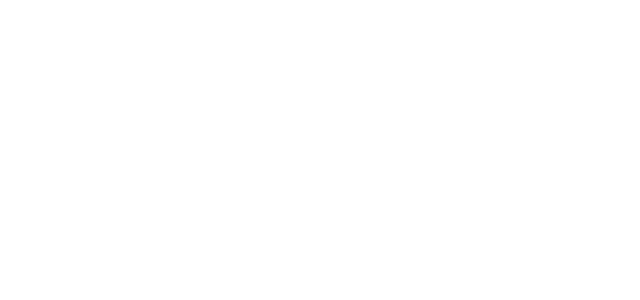
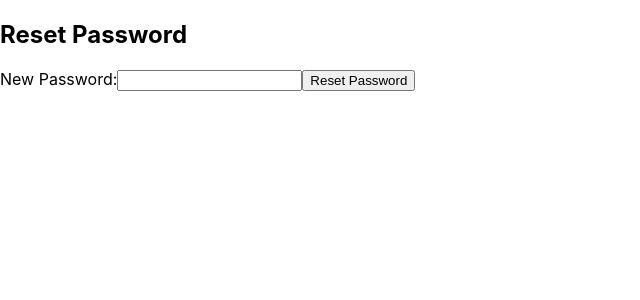
Before and after one commit to AhmadKanounji/DriveUp, a React (Create React App) app in the folder frontend/: page /auth/reset-password/1 in a window 1280 px wide. Before the commit this address had no page. Shown: the top 300 px of the page, without its empty margins (0-640 px from the left). Built offline with nearby package versions, Linux system fonts and the light colour scheme.

Commit message:
Forgot Password
Implemented the forgot password functionality in the frontend which leads to sending an email to the user with the link that sends him to the resetPassword page, where he is then prompted to enter a new password

```diff
--- a/frontend/package.json
+++ b/frontend/package.json
@@ -14,7 +14,7 @@
     "web-vitals": "^2.1.4"
   },
   "scripts": {
-    "start": "react-scripts start",
+    "start": "NODE_OPTIONS=--openssl-legacy-provider react-scripts start",
     "build": "react-scripts build",
     "test": "react-scripts test",
     "eject": "react-scripts eject"
--- a/frontend/src/App.js
+++ b/frontend/src/App.js
@@ -3,6 +3,9 @@ import { BrowserRouter as Router, Routes, Route, Navigate } from 'react-router-d
 import SignUp from './signUp';
 import SignIn from './signIn';
 import FileUpload from './FileUpload';
+import Landing from './Landing';
+import ForgotPassword from './forgotPassword';
+import ResetPassword from './resetPassword';
 
 function App() {
   const [isAuthenticated, setIsAuthenticated] = useState(false);
@@ -31,10 +34,15 @@ function App() {
           <button onClick={handleLogout}>Logout</button>
         )}
         <Routes>
+          {/* Set Landing as the default route */}
+          <Route path="/" element={<Landing />} />
           <Route path="/signup" element={<SignUp />} />
           <Route path="/signin" element={<SignIn onSignIn={handleSignIn} />} />
-          <Route path="/upload" element={isAuthenticated ? <FileUpload onLogout={handleLogout} /> : <Navigate to="/signin" />} />
-          <Route path="/" element={isAuthenticated ? <Navigate to="/upload" /> : <Navigate to="/signin" />} />
+          <Route path="/forgot-password" element={<ForgotPassword />} />
+          <Route path="/auth/reset-password/:token" element={<ResetPassword />} />
+          <Route path="/upload" element={isAuthenticated ? <FileUpload /> : <Navigate to="/signin" />} />
+          {/* Redirect any other route to Landing */}
+          <Route path="*" element={<Navigate to="/" />} />
         </Routes>
       </div>
     </Router>
--- /dev/null
+++ b/frontend/src/Landing.js
@@ -0,0 +1,15 @@
+import React from 'react';
+import { Link } from 'react-router-dom';
+
+function Landing() {
+  return (
+    <div>
+      <h1>Welcome to the App</h1>
+      <Link to="/signIn">Sign In</Link>
+      <span> or </span>
+      <Link to="/signUp">Sign Up</Link>
+    </div>
+  );
+}
+
+export default Landing;
--- /dev/null
+++ b/frontend/src/forgotPassword.js
@@ -0,0 +1,51 @@
+import React, { useState } from 'react';
+import { useNavigate } from 'react-router-dom';
+
+function ForgotPassword() {
+  const navigate = useNavigate();
+  const [email, setEmail] = useState('');
+  const [message, setMessage] = useState('');
+
+  const handleSubmit = (e) => {
+    e.preventDefault();
+    fetch('/auth/forgot-password', {
+      method: 'POST',
+      headers: { 'Content-Type': 'application/json' },
+      body: JSON.stringify({ email })
+    })
+    .then((response) => {
+      if (!response.ok) {
+        throw new Error('There was an error sending the reset password link');
+      }
+      return response.json();
+    })
+    .then(() => {
+      setMessage('Please check your email for the password reset link.');
+      navigate('/signin');
+    })
+    .catch((error) => {
+      setMessage(error.message);
+    });
+  };
+
+  return (
+    <div>
+      <h2>Forgot Password</h2>
+      <form onSubmit={handleSubmit}>
+        <label>
+          Email:
+          <input
+            type="email"
+            value={email}
+            onChange={(e) => setEmail(e.target.value)}
+            required
+          />
+        </label>
+        <button type="submit">Send Reset Link</button>
+      </form>
+      {message && <p>{message}</p>}
+    </div>
+  );
+}
+
+export default ForgotPassword;
--- /dev/null
+++ b/frontend/src/resetPassword.js
@@ -0,0 +1,59 @@
+import React, { useState } from 'react';
+import { useNavigate, useParams } from 'react-router-dom';
+
+function ResetPassword() {
+  const navigate = useNavigate();
+  const { token } = useParams();
+  const [password, setPassword] = useState('');
+  const [message, setMessage] = useState('');
+
+  const handleSubmit = (e) => {
+    e.preventDefault();
+    // No need to check for password confirmation now
+    fetch(`/auth/reset-password/${token}`, {
+      method: 'PATCH',
+      headers: { 'Content-Type': 'application/json' },
+      body: JSON.stringify({ password })
+    })
+    .then(async (response) => {
+      const text = await response.text();
+      try {
+        const data = JSON.parse(text);
+        if (!response.ok) {
+          throw new Error(data.message || 'Password reset failed.');
+        }
+        return data;
+      } catch (error) {
+        throw new Error(text.startsWith('{') ? 'Password reset failed.' : text);
+      }
+    })
+    .then(() => {
+      setMessage('Your password has been reset successfully.');
+      navigate('/signin');
+    })
+    .catch((error) => {
+      setMessage(error.message);
+    });
+  };
+
+  return (
+    <div>
+      <h2>Reset Password</h2>
+      <form onSubmit={handleSubmit}>
+        <label>
+          New Password:
+          <input
+            type="password"
+            value={password}
+            onChange={(e) => setPassword(e.target.value)}
+            required
+          />
+        </label>
+        <button type="submit">Reset Password</button>
+      </form>
+      {message && <p>{message}</p>}
+    </div>
+  );
+}
+
+export default ResetPassword;
--- a/frontend/src/signIn.js
+++ b/frontend/src/signIn.js
@@ -7,21 +7,21 @@ const navigate = useNavigate();
     username: '',
     password: ''
   });
-
+  const [rememberMe, setRememberMe] = useState(false);
   const [message, setMessage] = useState('');
 
-  function handleChange(event) {
-    const { name, value } = event.target;
-    setSignInInfo(prevState => ({
-      ...prevState,
-      [name]: value
-    }));
+  function handleRememberMeChange(event) {
+    setRememberMe(event.target.checked);
+  }
+
+  function handleForgotPassword(event) {
+    event.preventDefault();
+    navigate('/forgot-password');
   }
 
   function handleSubmit(event) {
     event.preventDefault();
     setMessage('Signing in...');
-
     fetch('/auth/signin', {
       method: 'POST',
       headers: {
@@ -31,13 +31,13 @@ const navigate = useNavigate();
     })
     .then(response => {
       if (!response.ok) {
-          return response.text().then(text => { throw new Error(text || 'Signin failed') });
+        throw new Error(`Signin failed: ${response.statusText}`);
       }
       return response.json();
     })
     .then(data => {
       if (data.token) {
-        onSignIn(data.token);
+        onSignIn(data.token, rememberMe);
         navigate('/upload');
       } else {
         setMessage('Signin failed. Please try again.');
@@ -45,20 +45,20 @@ const navigate = useNavigate();
     })
     .catch(error => {
       console.error('Error:', error);
-      setMessage(error.message);
+      setMessage(error.toString());
     });
   }
 
   return (
     <div>
       <h2>Sign In</h2>
-      {message && <div className="message">{message}</div>} {}
+      {message && <div className="message">{message}</div>}
       <form onSubmit={handleSubmit}>
         <input
           name="username"
           type="text"
           value={signInInfo.username}
-          onChange={handleChange}
+          onChange={(e) => setSignInInfo({ ...signInInfo, username: e.target.value })}
           placeholder="Username or Email"
           required
         />
@@ -66,10 +66,18 @@ const navigate = useNavigate();
           name="password"
           type="password"
           value={signInInfo.password}
-          onChange={handleChange}
+          onChange={(e) => setSignInInfo({ ...signInInfo, password: e.target.value })}
           placeholder="Password"
           required
         />
+        <label>
+          <input
+            type="checkbox"
+            checked={rememberMe}
+            onChange={handleRememberMeChange}
+          /> Remember me
+        </label>
+        <button type="button" onClick={handleForgotPassword}>Forgot Password?</button>
         <button type="submit">Sign In</button>
       </form>
     </div>
```
Also changed, not shown: 4 other files (tests, documents, lock files or other folders). Lines whose indentation alone changed are shown as unchanged.
